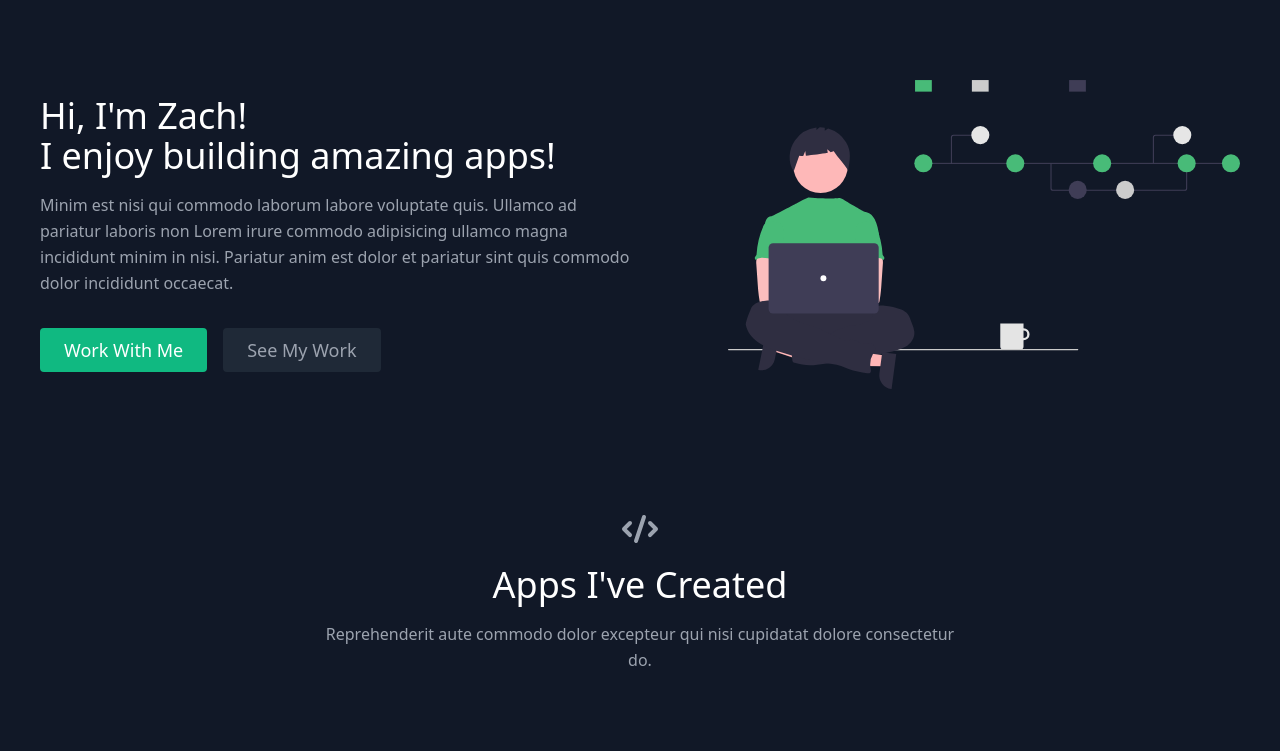
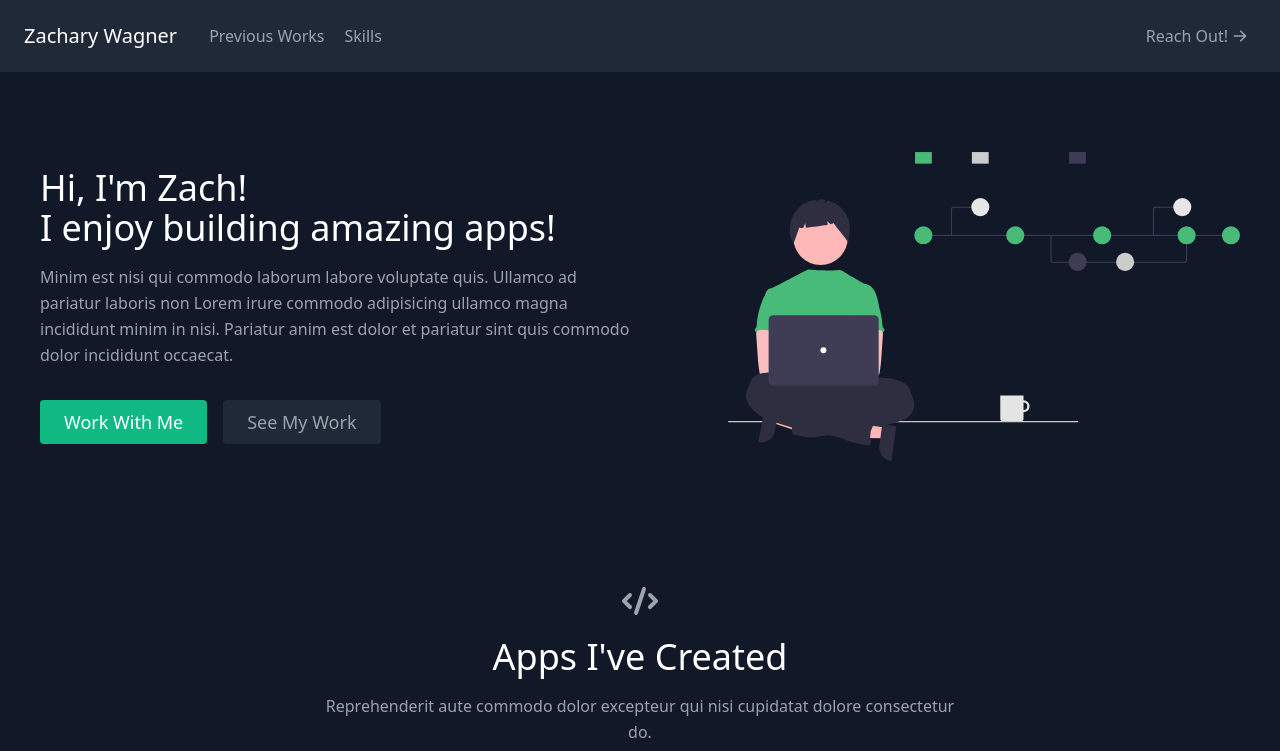
Before and after one commit to ZachWagner1/portfolio-react, a React (Create React App) app: page / in a window 1280 px wide. Shown: the top 751 px of the page. Built offline with nearby package versions, Linux system fonts and the light colour scheme.

Commit message:
navbar component

```diff
--- a/src/components/Navbar.js
+++ b/src/components/Navbar.js
@@ -1,7 +1,28 @@
 import React from "react";
+import { ArrowRightIcon } from "@heroicons/react/solid";
 
 export default function Navbar() {
     return (
-        <section></section>
+        <header className="bg-gray-800 md:sticky top-0 z-10">
+            <div className="container mx-auto flex flex-wrap p-5 flex-col md:flex-row items-center">
+                <a className="title-font font-medium text-white mb-4 md:mb-0">
+                    <a href="#about" className="ml-1 text-xl">
+                        Zachary Wagner
+                    </a>
+                </a>
+                <nav className="md:mr-auto md:ml-4 md:py-1 md:pl-4 md:border-1 md:border-gray-700 flex flex-wrap items-center text-base justify-center">
+                    <a href="#projects" className="mr-5 hover:text-white">
+                        Previous Works
+                    </a>
+                    <a href="#skills" className="mr-5 hover:text-white">
+                        Skills
+                    </a>
+                </nav>
+                <a href="#contact" className="inline-flex items-center bg-gray-800 border-0 py-1 px-3 focus:outline-none hover:bg-gray-700 rounded text-base mt-4 md:mt-0">
+                    Reach Out!
+                    <ArrowRightIcon className="w-4 h-4 ml-1" />
+                </a>
+            </div>
+        </header>
     );
 }
```
